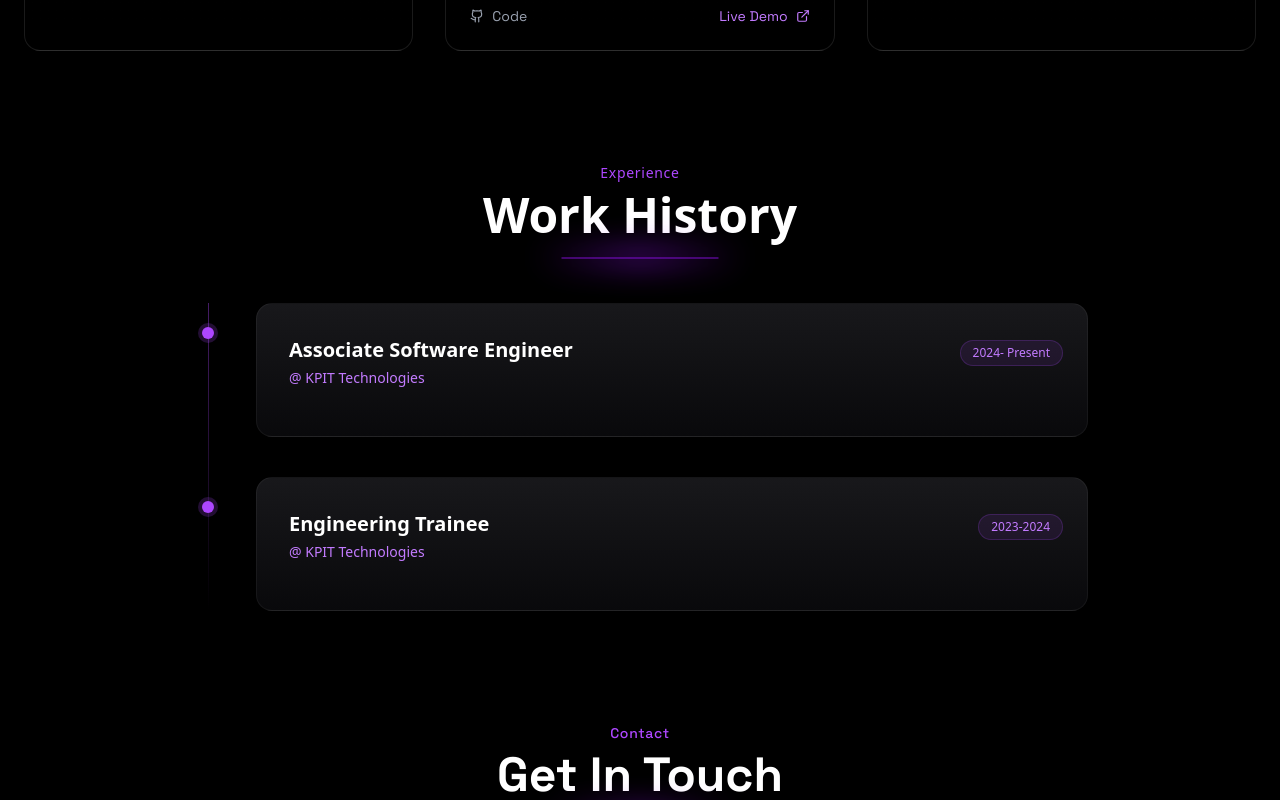
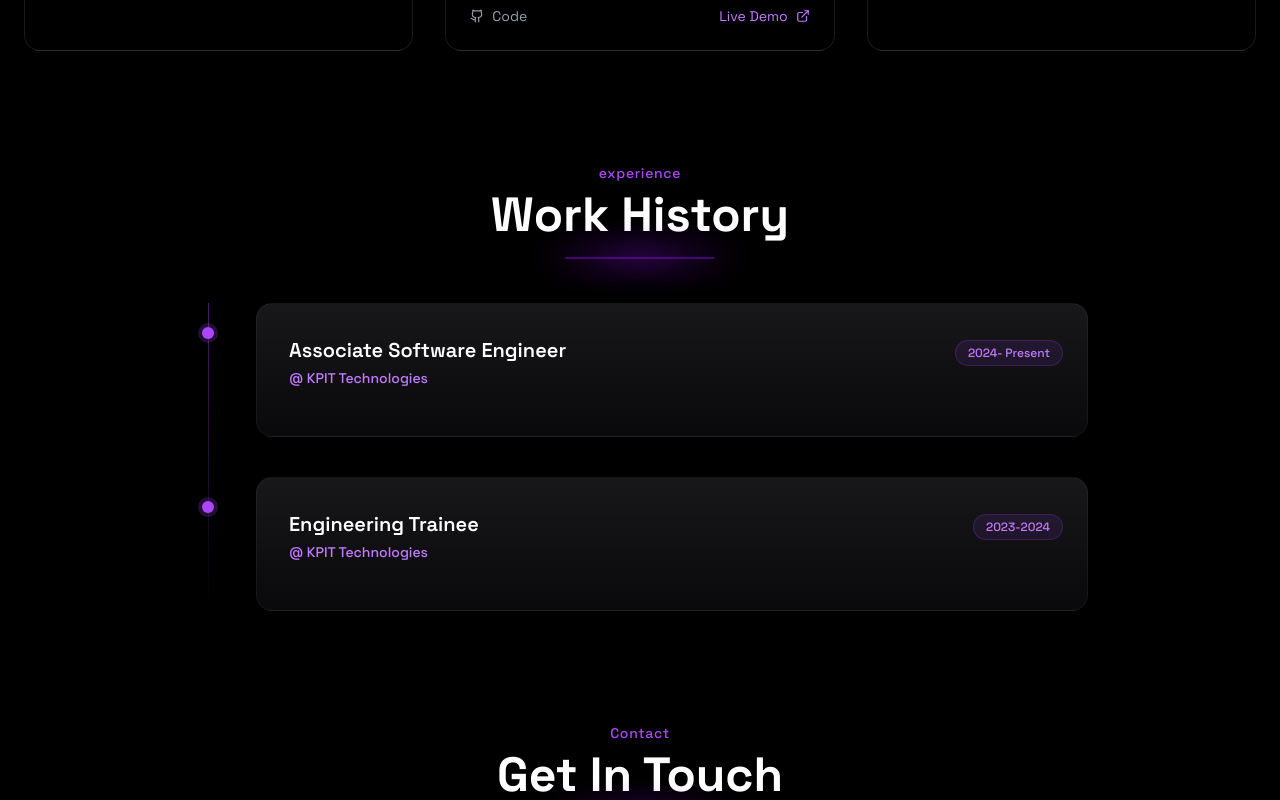
Before and after one commit to ankitbisen12/Ankit_Portfolio, a Next.js app: page / in a window 1280 px wide. Shown: the part 2040-2840 px from the top of the page. Built offline with nearby package versions, Linux system fonts and the light colour scheme.

Commit message:
Applying font globally

```diff
--- a/src/app/layout.tsx
+++ b/src/app/layout.tsx
@@ -1,5 +1,6 @@
 import type { Metadata } from "next";
 import "./globals.css";
+import { spaceGrotesk } from "../app/fonts";
 
 export const metadata: Metadata = {
   title: "Ankit Portfolio",
@@ -20,8 +21,8 @@ export default function RootLayout({
   children: React.ReactNode;
 }>) {
   return (
-    <html lang="en">
-      <body >
+    <html lang="en" className={spaceGrotesk.className}>
+      <body>
         {children}
       </body>
     </html>
--- a/src/components/HeroSection/intro.tsx
+++ b/src/components/HeroSection/intro.tsx
@@ -1,6 +1,5 @@
 'use client';
 
-import { spaceGrotesk } from "@/app/fonts";
 import { FooterSocailLinks } from "../footer/footer"
 import Button from "../common/button";
 import { MoveRight } from 'lucide-react';
@@ -21,7 +20,7 @@ const Intro = () => {
                             />
                         </div>
                     </div>
-                    <div className={`space-y-4 text-center ${spaceGrotesk.className}`}>
+                    <div className="space-y-4 text-center">
                         <p className="text-3xl lg:text-5xl font-bold text-white">
                             Hey, It's{' '}
                             <span className="bg-gradient-to-r from-purple-500 to-teal-400 bg-clip-text text-transparent">
--- a/src/components/contact/contact.tsx
+++ b/src/components/contact/contact.tsx
@@ -2,14 +2,13 @@
 
 import Link from "next/link";
 import { Mail, Linkedin } from 'lucide-react';
-import { spaceGrotesk } from "@/app/fonts";
 import SectionHeader from "../common/SectionHeader";
 import Button from "../common/button";
 import { Download, SendHorizonal } from 'lucide-react';
 
 const Contact = () => {
     return (
-        <section className={`bg-black flex items-center justify-center px-4 py-20 ${spaceGrotesk.className}`}>
+        <section className="bg-black flex items-center justify-center px-4 py-20">
             <div className="max-w-4xl w-full">
                 <SectionHeader title="Contact" subTitle="Get In Touch" />
                 <div className="grid grid-cols-1 lg:grid-cols-3 gap-6">
--- a/src/components/experience/experience.tsx
+++ b/src/components/experience/experience.tsx
@@ -2,15 +2,14 @@
 
 import SectionHeader from "../common/SectionHeader";
 import { companies } from "../../constants";
-import { spaceGrotesk } from "../../app/fonts";
 
 const Experience = () => {
   return (
     <section
       id="experience"
-      className={`relative bg-black py-8 px-2 sm:px-6 lg:px-8 ${spaceGrotesk.variable}`}
+      className={`relative bg-black py-8 px-2 sm:px-6 lg:px-8`}
     >
-      <SectionHeader title="Experience" subTitle="Work History" />
+      <SectionHeader title="experience" subTitle="Work History" />
       <div className="relative mx-auto max-w-4xl">
         <div className="absolute left-4 top-0 h-full w-px bg-gradient-to-b from-purple-500/40 via-purple-500/20 to-transparent" />
         <div className="space-y-10">
@@ -21,7 +20,7 @@ const Experience = () => {
                 <h3 className="text-xl font-semibold text-white">
                   {exp.role}
                 </h3>
-                <p className={`mt-1 font-medium text-sm text-purple-400 mb-4 ${spaceGrotesk.variable}`}>
+                <p className="mt-1 font-medium text-sm text-purple-400 mb-4">
                   @ {exp.name}
                 </p>
                 <span className="sm:absolute sm:right-6 sm:top-6 rounded-full bg-purple-500/10 px-3 py-1 text-xs font-medium text-purple-400 border border-purple-500/20 mt-10 lg:mt-3 sm:mt-0">
--- a/src/components/footer/footer.tsx
+++ b/src/components/footer/footer.tsx
@@ -3,7 +3,6 @@
 import React from "react";
 import Link from "next/link";
 import { socialLinks } from "@/constants";
-import { spaceGrotesk } from "@/app/fonts";
 import { SocialLinkProps } from "@/types/helper";
 
 export const FooterSocailLinks = ({ size, extraStyle }: { size: number, extraStyle?: string }) => {
@@ -27,7 +26,7 @@ export const FooterSocailLinks = ({ size, extraStyle }: { size: number, extraSty
 
 const Footer = () => {
     return (
-        <footer className={`w-full border-t border-gray-900 bg-black ${spaceGrotesk.className}`}>
+        <footer className="w-full border-t border-gray-900 bg-black">
             <div className="mx-auto max-w-7xl p-6">
                 <div className="flex flex-col gap-4 sm:flex-row sm:items-center sm:justify-between">
                     <div className="text-center sm:text-left">
--- a/src/components/navbar/navbar.tsx
+++ b/src/components/navbar/navbar.tsx
@@ -2,7 +2,6 @@
 
 import React, { useState } from "react";
 import { HiMenuAlt2 } from "react-icons/hi";
-import { spaceGrotesk } from "../../app/fonts";
 import Sidebar from "./sidebar";
 
 const Navbar = () => {
@@ -10,7 +9,7 @@ const Navbar = () => {
 
   return (
     <React.Fragment>
-      <nav className={`w-full bg-black px-2 lg:px-6 py-4 ${spaceGrotesk.className} border-b border-white/10`}>
+      <nav className="w-full bg-black px-2 lg:px-6 py-4 border-b border-white/10">
         <div className="mx-auto flex  items-center justify-between">
           <div className="flex items-center gap-2 lg:gap-4">
             <HiMenuAlt2 className="text-white w-7 h-7 cursor-pointer" onClick={() => setOpen(true)} />
@@ -29,7 +28,6 @@ const Navbar = () => {
           </a>
         </div>
       </nav>
-
       <Sidebar open={open} setOpen={setOpen} />
     </React.Fragment>
   );
--- a/src/components/navbar/sidebar.tsx
+++ b/src/components/navbar/sidebar.tsx
@@ -2,7 +2,6 @@
 
 import React from 'react';
 import Link from 'next/link';
-import { spaceGrotesk } from "../../app/fonts";
 import { CornerDownLeftIcon } from 'lucide-react';
 import { SidebarProps } from "../../types/helper";
 import { NavLinksProps } from "../../types/helper";
@@ -33,7 +32,7 @@ const Sidebar = ({ open, setOpen }: SidebarProps) => {
       />
       <aside
         className={`fixed left-0 top-0 z-50 h-full w-72 bg-zinc-950 border-r border-white/10 transform transition-transform duration-300 ${open ? "translate-x-0" : "-translate-x-full"
-          }  ${spaceGrotesk.className}`}
+          }`}
       >
         <div className="flex items-center justify-between px-6 py-4 border-b border-white/10">
           <span className="text-white font-semibold text-xl">Ankit Bisen .</span>
--- a/src/components/projects/projects.tsx
+++ b/src/components/projects/projects.tsx
@@ -5,7 +5,6 @@ import { projectProps } from "@/types/helper";
 import { Github, ExternalLink } from 'lucide-react';
 import { projects } from "@/constants";
 import SectionHeader from "../common/SectionHeader";
-import { spaceGrotesk } from "@/app/fonts";
 import Link from "next/link";
 
 const ProjectCard = ({ project }: { project: projectProps }) => {
@@ -64,7 +63,7 @@ const ProjectCard = ({ project }: { project: projectProps }) => {
 
 const Projects = () => {
     return (
-        <section className={`bg-black py-20 ${spaceGrotesk.className}`}>
+        <section className="bg-black py-20">
             <div className="mx-auto max-w-7xl px-6">
                 <SectionHeader title="Projects" subTitle="Featured Projects"/>
                 <div className="grid gap-8 sm:grid-cols-2 lg:grid-cols-3">
--- a/src/components/skills/skills.tsx
+++ b/src/components/skills/skills.tsx
@@ -3,11 +3,10 @@
 import SectionHeader from "../common/SectionHeader";
 import SkillCard from "./SkillCard";
 import { skills } from "../../constants";
-import { spaceGrotesk } from "../../app/fonts";
 
 const Skills = () => {
     return (
-        <section id="skills" className={`bg-black flex items-center justify-center px-4 py-8 ${spaceGrotesk.className}`}>
+        <section id="skills" className="bg-black flex items-center justify-center px-4 py-8">
             <div className="max-w-6xl w-full">
                 <SectionHeader title="SKILLS & TECHNOLOGIES" subTitle="My Expertise" />
                 <div className="grid grid-cols-1 md:grid-cols-3 gap-6">
```
